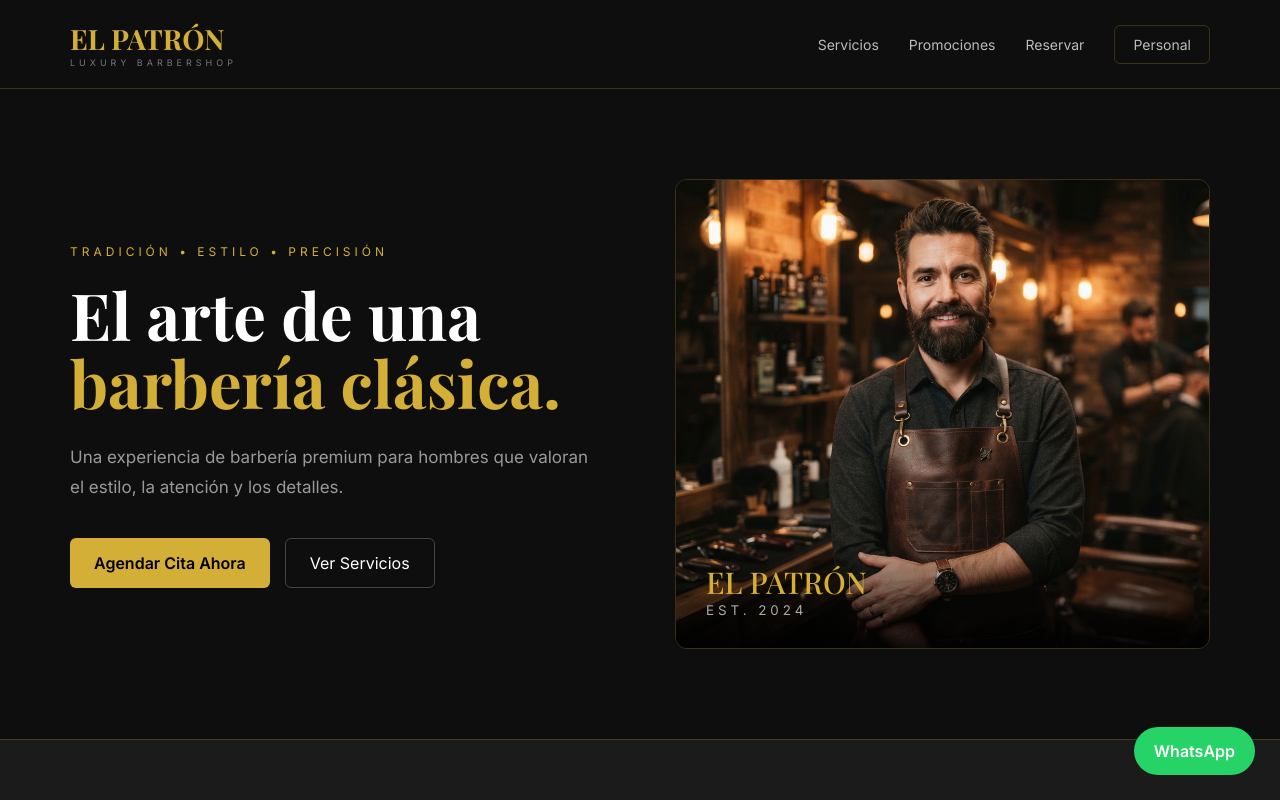
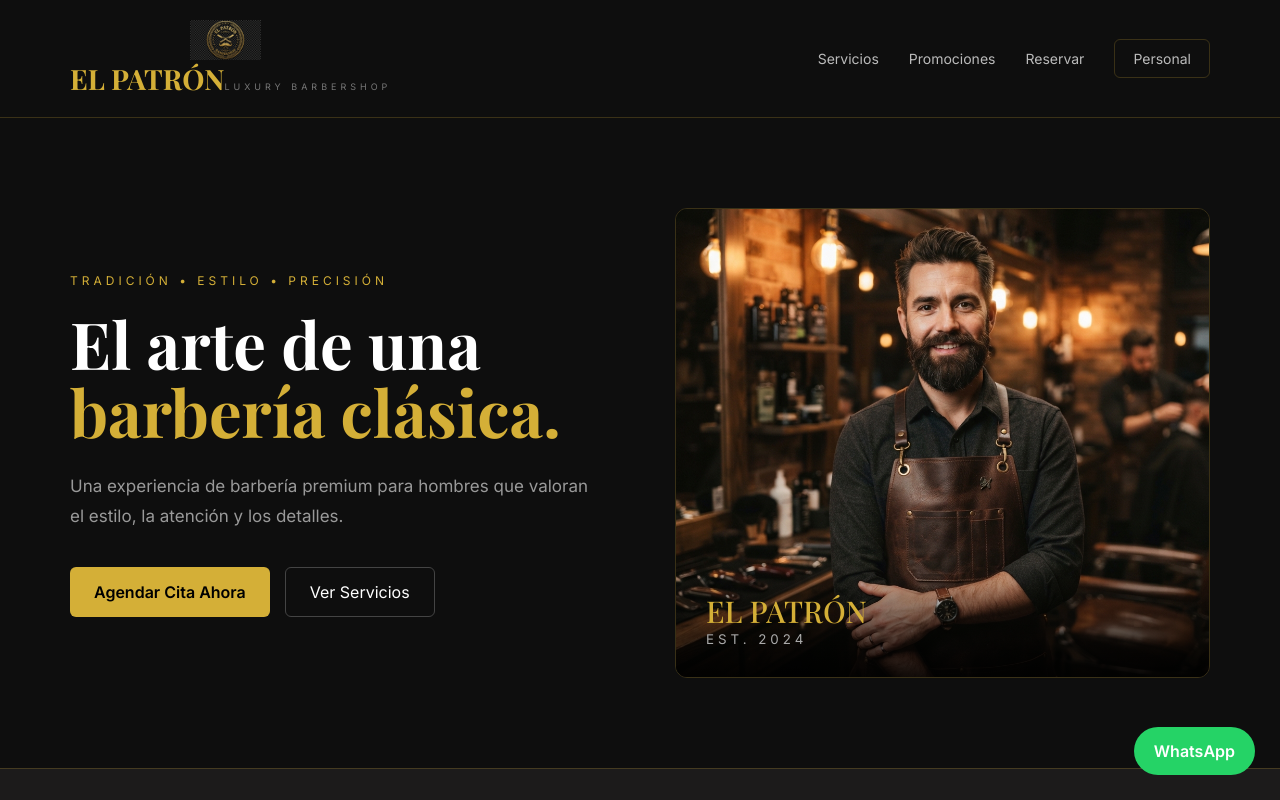
Before and after one commit to AngelDST13/El-patron, a React (Vite) app: page / in a window 1280 px wide. Shown: the top 800 px of the page. Built offline with nearby package versions, Linux system fonts and the light colour scheme.

Commit message:
feat: agregar logo de El Patron al navbar

```diff
--- a/src/components/navbar.jsx
+++ b/src/components/navbar.jsx
@@ -1,44 +1,33 @@
 import { Link } from 'react-router-dom'
+import logoImg from '../img/logo.png'
 
 function Navbar() {
   return (
     <header className="navbar">
-
       <div className="navbar-container">
 
-        <Link
-          to="/"
-          className="navbar-logo"
-        >
-          <span>EL PATRÓN</span>
-          <small>LUXURY BARBERSHOP</small>
+        <Link to="/" className="navbar-logo">
+          <img
+            src={logoImg}
+            alt="El Patrón Logo"
+            style={{ height: '40px', width: 'auto', objectFit: 'contain', marginRight: '10px' }}
+          />
+          <div>
+            <span>EL PATRÓN</span>
+            <small>LUXURY BARBERSHOP</small>
+          </div>
         </Link>
 
         <nav className="navbar-menu">
-
-          <a href="#servicios">
-            Servicios
-          </a>
-
-          <a href="#promociones">
-            Promociones
-          </a>
-
-          <a href="#reservar">
-            Reservar
-          </a>
-
-          <Link
-            to="/login"
-            className="navbar-login"
-          >
+          <a href="#servicios">Servicios</a>
+          <a href="#promociones">Promociones</a>
+          <a href="#reservar">Reservar</a>
+          <Link to="/login" className="navbar-login">
             Personal
           </Link>
-
         </nav>
 
       </div>
-
     </header>
   )
 }
```
Also changed, not shown: 2 other files (tests, documents, lock files or other folders).
